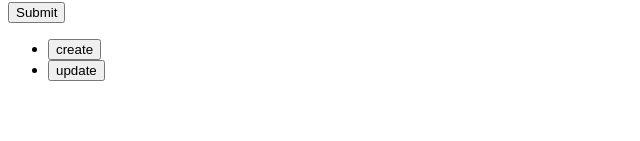
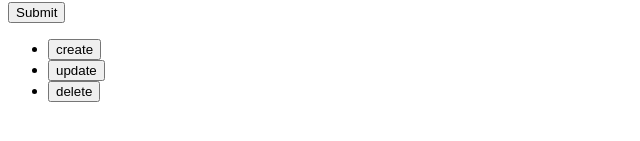
Before and after one commit to egoing/react-sample, a React (Create React App) app: page / in a window 1280 px wide. Shown: the part 297-438 px from the top of the page, without its empty margins (0-640 px from the left). Built offline with nearby package versions, Linux system fonts and the light colour scheme; the HTML template or start-up script is replaced by a standard one.

Commit message:
step7 - 삭제기능 구현

```diff
--- a/src/App.js
+++ b/src/App.js
@@ -148,6 +148,15 @@ function Control(props) {
           }}
         />
       </li>
+      <li>
+        <input
+          type="button"
+          value="delete"
+          onClick={function() {
+            props.onChangeMode("DELETE");
+          }}
+        />
+      </li>
     </ul>
   );
 }
@@ -198,10 +207,8 @@ export default function App() {
       <Update
         data={selectedTopic}
         onUpdate={function(data) {
-          console.log("update");
           var newTopics = [...topics];
           for (var i = 0; i < newTopics.length; i++) {
-            console.log(newTopics[i].id, data.id);
             if (newTopics[i].id === data.id) {
               newTopics[i].title = data.title;
               newTopics[i].description = data.description;
@@ -231,6 +238,19 @@ export default function App() {
       {article}
       <Control
         onChangeMode={function(mode) {
+          if (mode === "DELETE") {
+            var newTopics = [];
+            for (var i = 0; i < topics.length; i++) {
+              if (topics[i].id === selectedId) {
+                continue;
+              } else {
+                newTopics.push(topics[i]);
+              }
+            }
+            console.log(newTopics);
+            setTopics(newTopics);
+            mode = "WELCOME";
+          }
           setMode(mode);
         }}
       />
```
Also changed, not shown: 1 other file (tests, documents, lock files or other folders).
